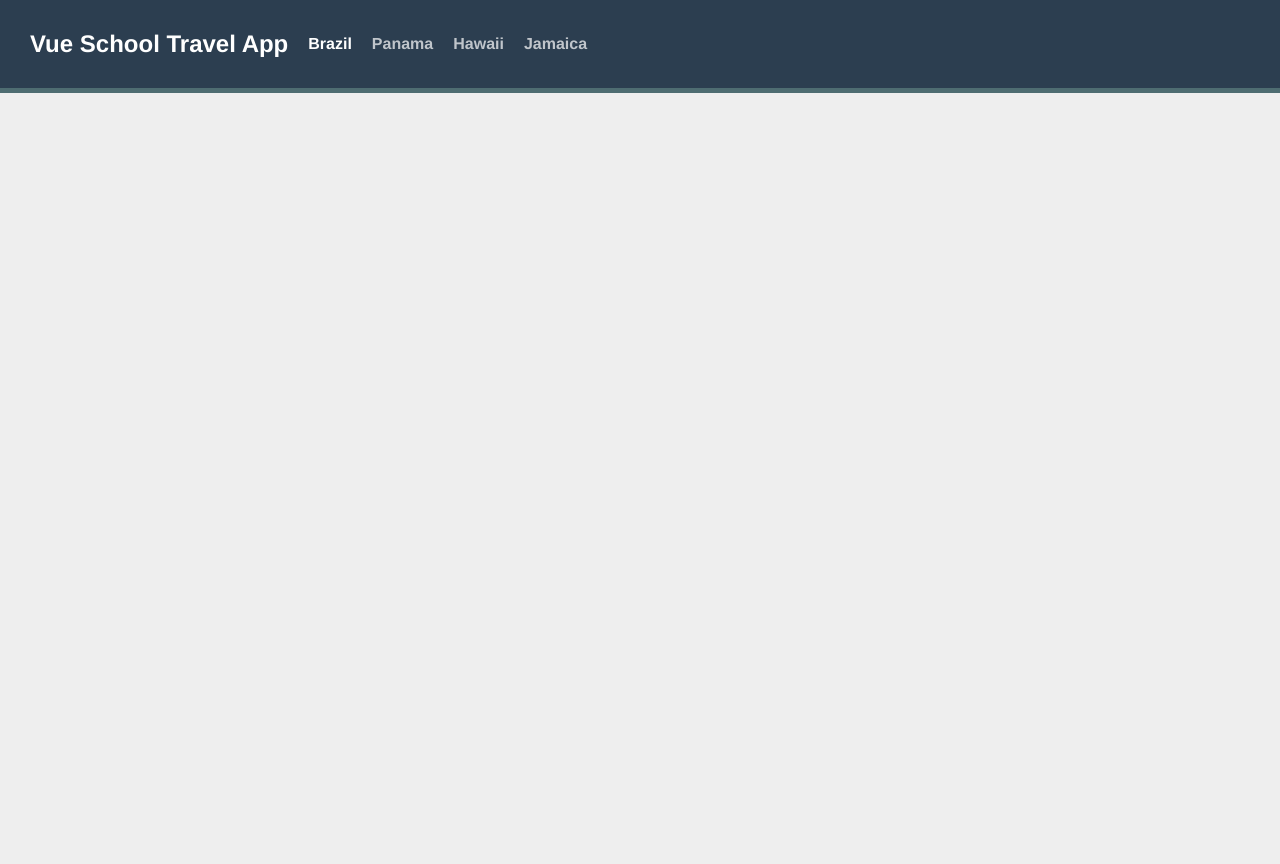
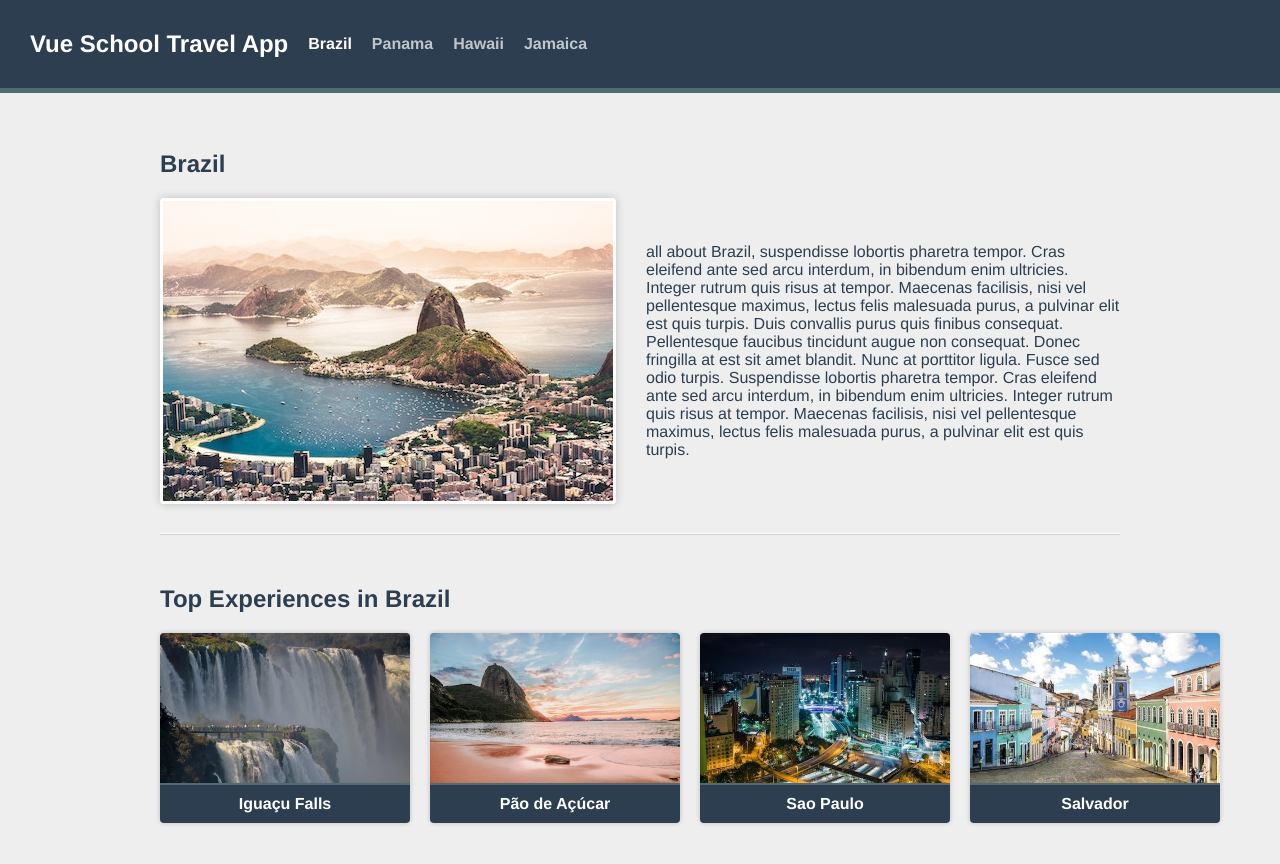
Before and after one commit to thebrokenblow/travel, a Vue app: page /destination/1/brazil in a window 1280 px wide. Shown: the top 864 px of the page. Before the commit the page ends 800 px from the top, so only its background shows below. Built offline with nearby package versions, Linux system fonts and the light colour scheme; no server answers.

Commit message:
Добавил отображение experiences

```diff
--- /dev/null
+++ b/src/components/ExperienceCard.vue
@@ -0,0 +1,15 @@
+<template>
+  <div class="card">
+    <img :src="`/images/${experience.image}`" :alt="experience.name" />
+    <span class="card__text">
+      {{ experience.name }}
+    </span>
+  </div>
+</template>
+<script>
+export default {
+  props: {
+    experience: { type: Object, required: true }
+  }
+}
+</script>
--- a/src/router/index.js
+++ b/src/router/index.js
@@ -1,4 +1,4 @@
-import { createRouter, createWebHistory } from 'vue-router'
+import { createRouter, createWebHistory, useRoute } from 'vue-router'
 import Home from '@/views/Home.vue'
 
 const routes = [
@@ -6,7 +6,14 @@
   {
     path: '/destination/:id/:slug',
     name: 'destination.show',
-    component: () => import('@/views/DestinationShow.vue')
+    component: () => import('@/views/DestinationShow.vue'),
+    props: (route) => ({ ...route.params, id: parseInt(route.params.id) })
+  },
+  {
+    path: '/destination/:id/:slug/:experienceSlug',
+    name: 'experience.show',
+    component: () => import('@/views/ExperienceShow.vue'),
+    props: (route) => ({ id: parseInt(route.params.id) })
   }
 ]
 
--- a/src/views/DestinationShow.vue
+++ b/src/views/DestinationShow.vue
@@ -6,25 +6,31 @@
       <p>{{ destination.description }}</p>
     </div>
   </section>
+  <section class="experiences">
+    <h2>Top Experiences in {{ destination.name }}</h2>
+    <div class="cards">
+      <router-link
+        v-for="experience in destination.experiences"
+        :key="experience.slug"
+        :to="{ name: 'experience.show', params: { experienceSlug: experience.slug } }"
+      >
+        <ExperienceCard :experience="experience" />
+      </router-link>
+    </div>
+  </section>
 </template>
 <script>
 import sourceData from '@/data.json'
+import ExperienceCard from '@/components/ExperienceCard.vue'
 export default {
-  data() {
-    return {
-      destination: null
+  components: { ExperienceCard },
+  props: {
+    id: { type: Number, required: true }
+  },
+  computed: {
+    destination() {
+      return sourceData.destinations.find((destination) => destination.id === this.id)
     }
-  },
-  methods: {
-    async initData() {
-      const response = await fetch(
-        `https://travel-dummy-api.netlify.app/${this.$route.params.slug}.json`
-      )
-      this.destination = await response.json()
-    }
-  },
-  async created() {
-    this.initData()
   }
 }
 </script>
--- /dev/null
+++ b/src/views/ExperienceShow.vue
@@ -0,0 +1,26 @@
+<template>
+  <section>
+    <h1>{{ experience.name }}</h1>
+    <img :src="`/images/${experience.image}`" :alt="experience.name" />
+    <p>{{ experience.description }}</p>
+  </section>
+</template>
+<script>
+import sourceData from '@/data.json'
+export default {
+  props: {
+    id: { type: Number, required: true },
+    experienceSlug: { type: String, required: true }
+  },
+  computed: {
+    destination() {
+      return sourceData.destinations.find((destination) => destination.id === this.id)
+    },
+    experience() {
+      return this.destination.experiences.find(
+        (experience) => experience.slug === this.experienceSlug
+      )
+    }
+  }
+}
+</script>
```
